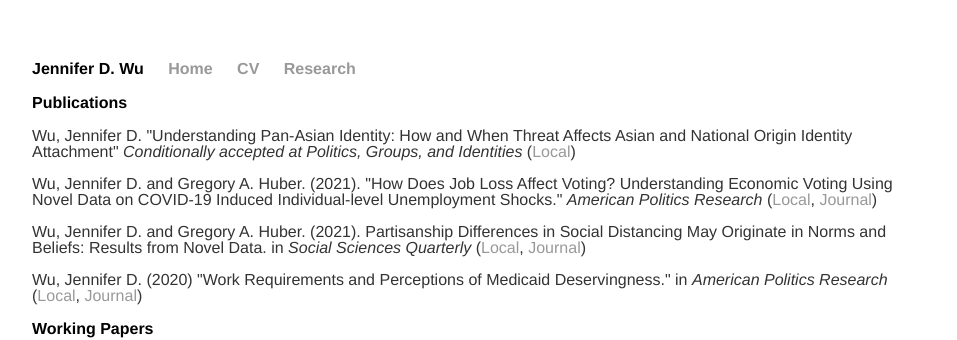
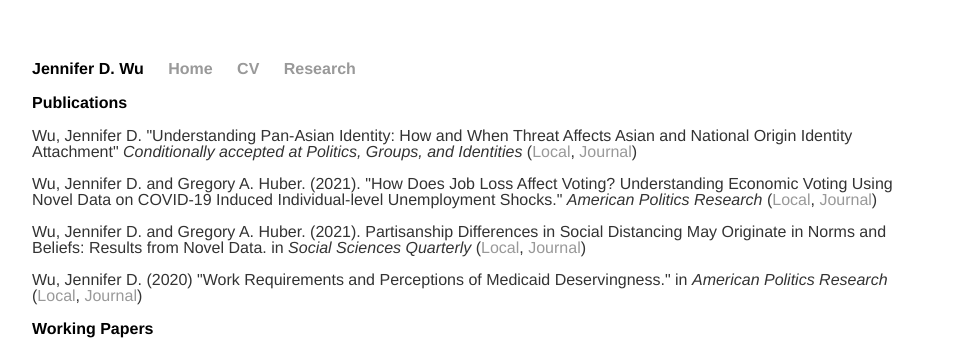
Before and after one commit to wujend/wujend.github.io, a Jekyll site: the page built from research/index.html, in a window 1280 px wide. Shown: the top 340 px of the page, without its empty margins (160-1117 px from the left). Built offline with Jekyll 4.4.1, drawn with Linux system fonts in a browser that asks for light colours.

Commit message:
Update index.html

```diff
--- a/research/index.html
+++ b/research/index.html
@@ -5,7 +5,7 @@ title: Jennifer D. Wu | Research
 <div class="blurb">
 <h1>Publications</h1>
   <p>Wu, Jennifer D. "Understanding Pan-Asian Identity: How and When Threat Affects Asian and National Origin Identity Attachment" <i>Conditionally accepted at Politics, Groups, and Identities</i>
-   (<a href="https://www.jenniferdwu.com/research/Wu_2.pdf">Local</a>)</p>
+   (<a href="https://www.jenniferdwu.com/research/Wu_2.pdf">Local</a>, <a href="https://www.tandfonline.com/doi/full/10.1080/21565503.2022.2137050">Journal</a>)</p>
 
   <p>Wu, Jennifer D. and Gregory A. Huber. (2021). "How Does Job Loss Affect Voting? Understanding Economic
     Voting Using Novel Data on COVID-19 Induced Individual-level Unemployment Shocks." <i>American Politics Research</i>
```
